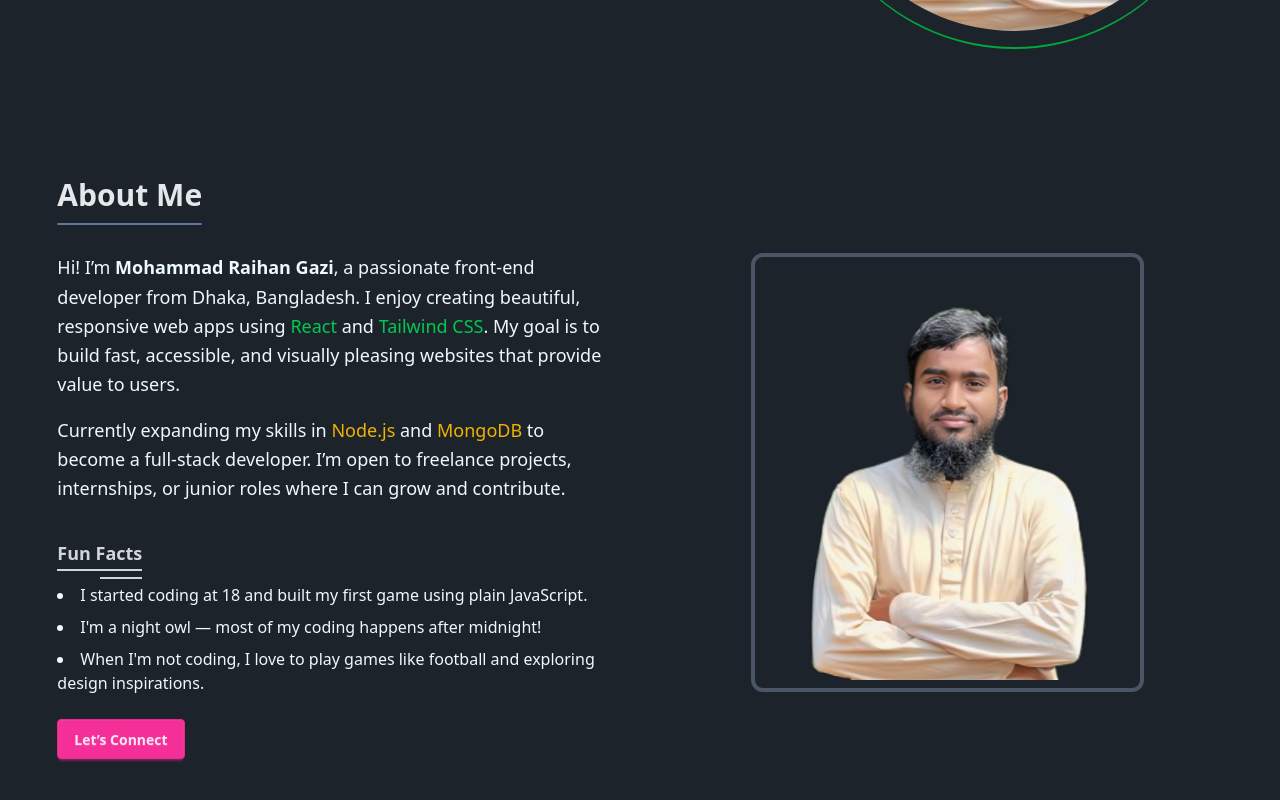
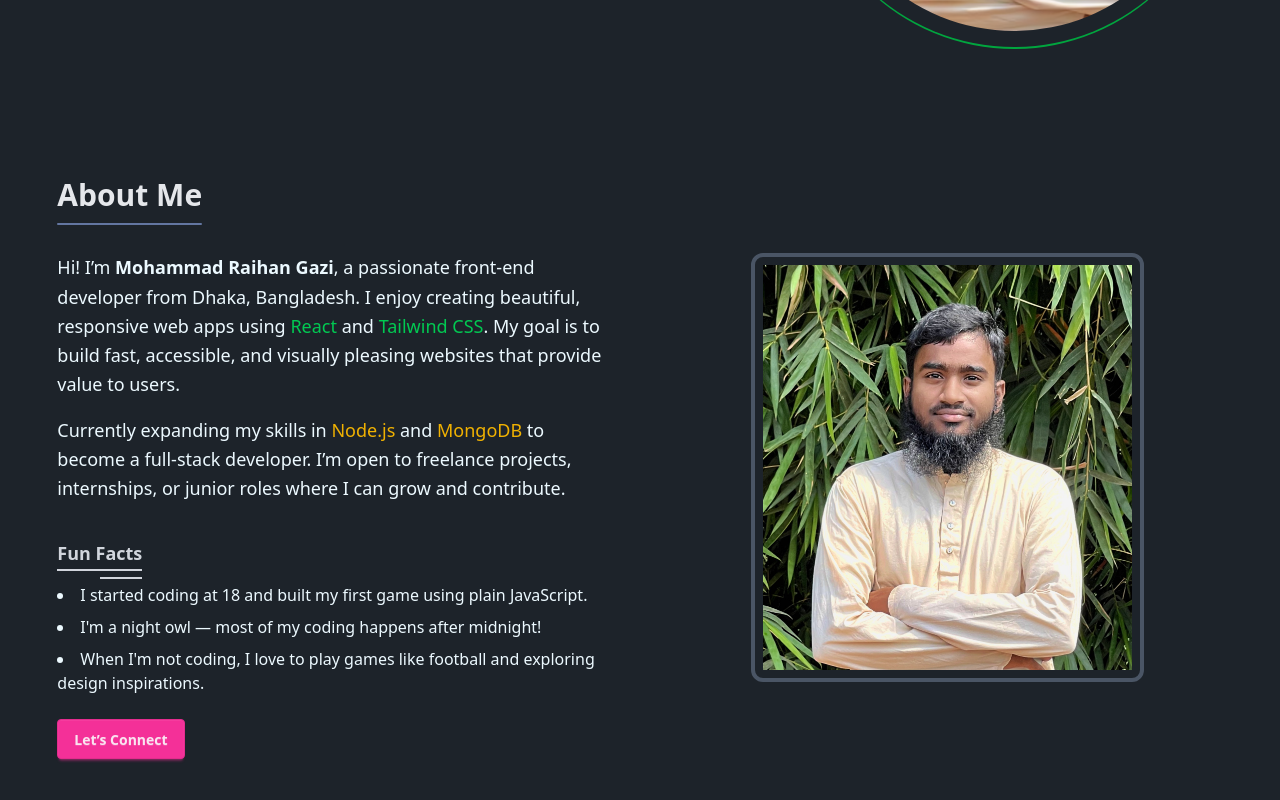
Before and after one commit to gaziraihan1/my-portfolio, a React (Vite) app: page / in a window 1280 px wide. Shown: the part 612-1412 px from the top of the page. Built offline with nearby package versions, Linux system fonts and the light colour scheme.

Commit message:
picture changed at about me section

```diff
--- a/src/Components/About/About.jsx
+++ b/src/Components/About/About.jsx
@@ -79,7 +79,7 @@ const About = () => {
          <div className="flex-1 md:w-5/6 mx-auto">
 
       <img
-        src="/profile-image.png"
+        src="/portfolio-image.jpg"
         alt="Profile"
         className="object-cover w-full md:w-5/7 2xl:w-5/8 mx-auto p-2 border-4 border-gray-600 rounded-xl hover:shadow-[1px_1px_30px] shadow-gray-800"
       />
```
Also changed, not shown: public/portfolio-image.jpg (added).
